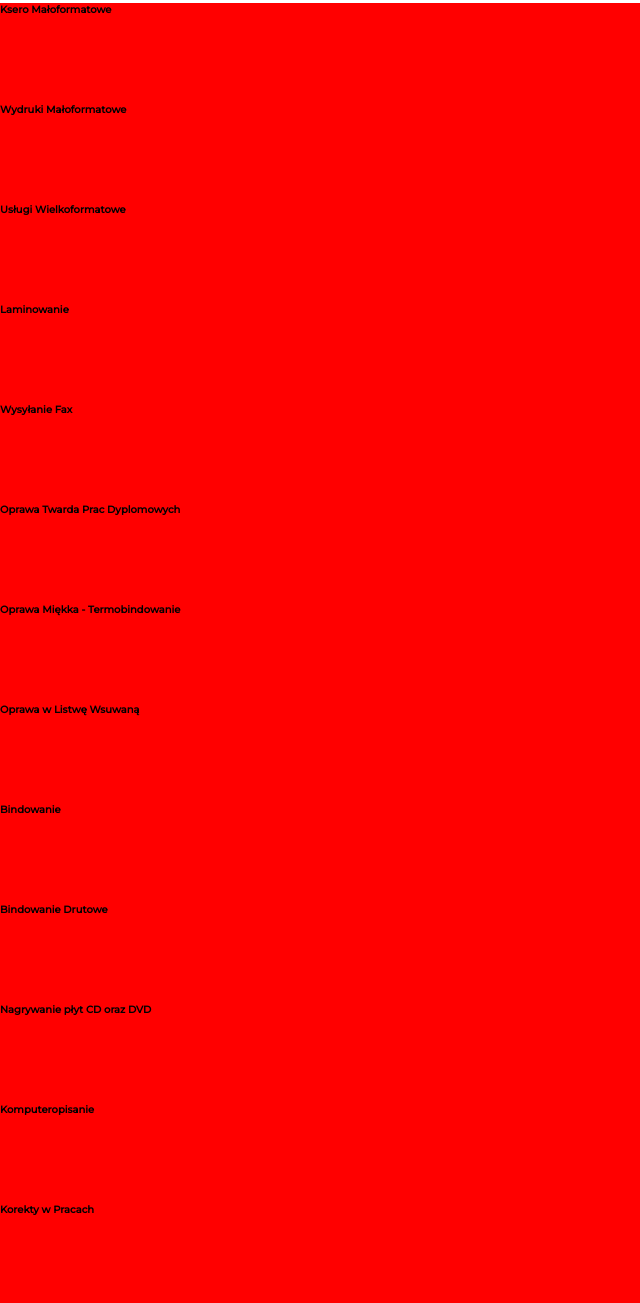
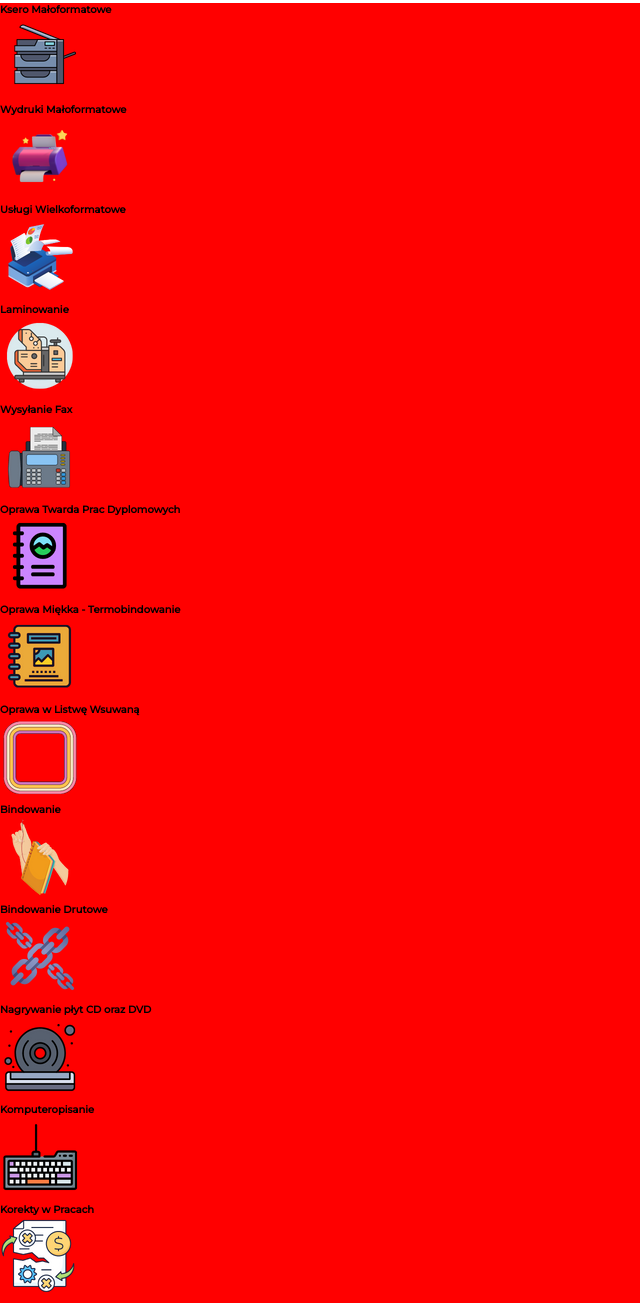
Before and after one commit to NoxaGen/ag_mar_website, a plain HTML site: page index.html in a window 1280 px wide. Shown: the part 1640-2943 px from the top of the page, without its empty margins (0-640 px from the left). Drawn offline with Linux system fonts and the light colour scheme.

Commit message:
added imgs for all nav options with services

```diff
--- a/index.html
+++ b/index.html
@@ -27,7 +27,8 @@ tablet 850x850 -->
 
 <!-- rgb(252, 197, 80) - color 1 yellow logo
 rgb(5, 110, 230) - color 2 blue light
-rgb(24, 86, 131) - color 3 blue dark -->
+rgb(24, 86, 131) - color 3 blue dark
+rgb(242, 234, 234); - bgc color of whole project-->
 <!-- font-family: 'Montserrat', sans-serif; -->
 
 <!-- <i class="fas fa-phone"></i> telefon
@@ -50,43 +51,53 @@ rgb(24, 86, 131) - color 3 blue dark -->
     <nav>
         <ul>
             <div>
-                <h2>Ksero Małoformatowe</h2>
+                <h2>Ksero Małoformatowe</h2><img src="./images/icons80x80/ksero-maloformatowe.png"
+                    alt="Obraz ksera małoformatowego">
             </div>
             <div>
-                <h2>Wydruki Małoformatowe</h2>
+                <h2>Wydruki Małoformatowe</h2><img src="./images/icons80x80/wydruki-maloformatowe.png"
+                    alt="Obraz wydruku małoformatowego">
             </div>
             <div>
-                <h2>Usługi Wielkoformatowe</h2>
+                <h2>Usługi Wielkoformatowe</h2><img src="./images/icons80x80/uslugi-wieloformatowe.png"
+                    alt="Obraz usługi wielkoformatowej ">
             </div>
             <div>
-                <h2>Laminowanie</h2>
+                <h2>Laminowanie</h2><img src="./images/icons80x80/laminowanie.png" alt="Obraz laminowania">
             </div>
             <div>
-                <h2>Wysyłanie Fax</h2>
+                <h2>Wysyłanie Fax</h2><img src="./images/icons80x80/wysylanie-fax.png" alt="Obraz wysyłania faxu">
             </div>
             <div>
-                <h2>Oprawa Twarda Prac Dyplomowych</h2>
+                <h2>Oprawa Twarda Prac Dyplomowych</h2><img src="./images/icons80x80/oprawa-twarda-prac-dyplomowych.png"
+                    alt="Obraz twardej oprawy pracy dyplomowej">
             </div>
             <div>
-                <h2>Oprawa Miękka - Termobindowanie</h2>
+                <h2>Oprawa Miękka - Termobindowanie</h2><img src="./images/icons80x80/oprawa-miekka-termobindowanie.png"
+                    alt="Obraz oprawy miękkiej - termobindowanie">
             </div>
             <div>
-                <h2>Oprawa w Listwę Wsuwaną</h2>
+                <h2>Oprawa w Listwę Wsuwaną</h2><img src="./images/icons80x80/oprawa-w-liswe-wsuwana.png"
+                    alt="Obraz oprawiania w listwę wsuwaną">
             </div>
             <div>
-                <h2>Bindowanie</h2>
+                <h2>Bindowanie</h2><img src="./images/icons80x80/bindowanie.png" alt="Obraz bindowanie">
             </div>
             <div>
-                <h2>Bindowanie Drutowe</h2>
+                <h2>Bindowanie Drutowe</h2><img src="./images/icons80x80/bindowanie drutowe.png"
+                    alt="Obraz bindowanie drutowe">
             </div>
             <div>
-                <h2>Nagrywanie płyt CD oraz DVD</h2>
+                <h2>Nagrywanie płyt CD oraz DVD</h2><img src="./images/icons80x80/nagrywanie-plyt-CD-DVD.png"
+                    alt="Obraz płyty CD i DVD">
             </div>
             <div>
-                <h2>Komputeropisanie</h2>
+                <h2>Komputeropisanie</h2><img src="./images/icons80x80/komputeropisanie.png"
+                    alt="Obraz klawiatury do komputeropisania">
             </div>
             <div>
-                <h2>Korekty w Pracach</h2>
+                <h2>Korekty w Pracach</h2><img src="./images/icons80x80/korekty-w-pracach.png"
+                    alt="Obraz dokumentu do korekt w pracach">
             </div>
         </ul>
     </nav>
```
